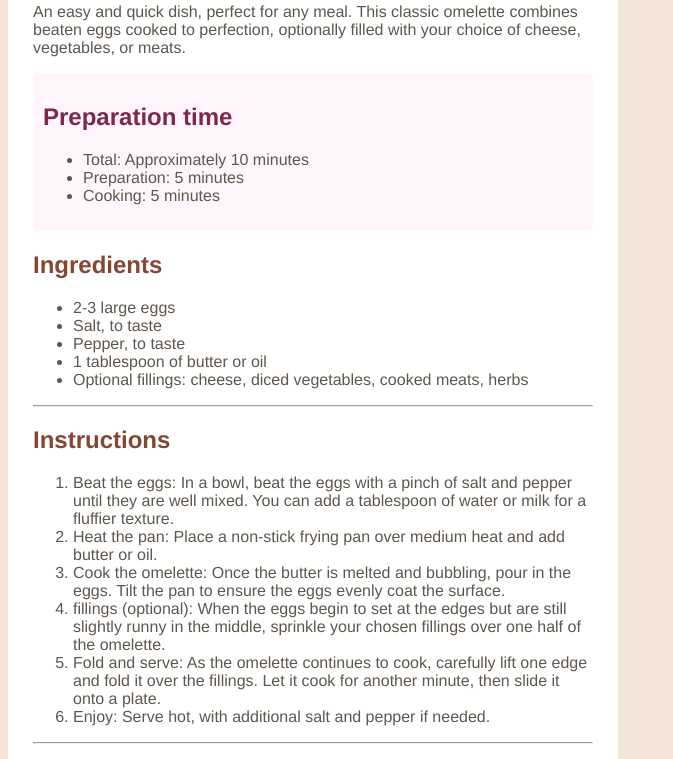
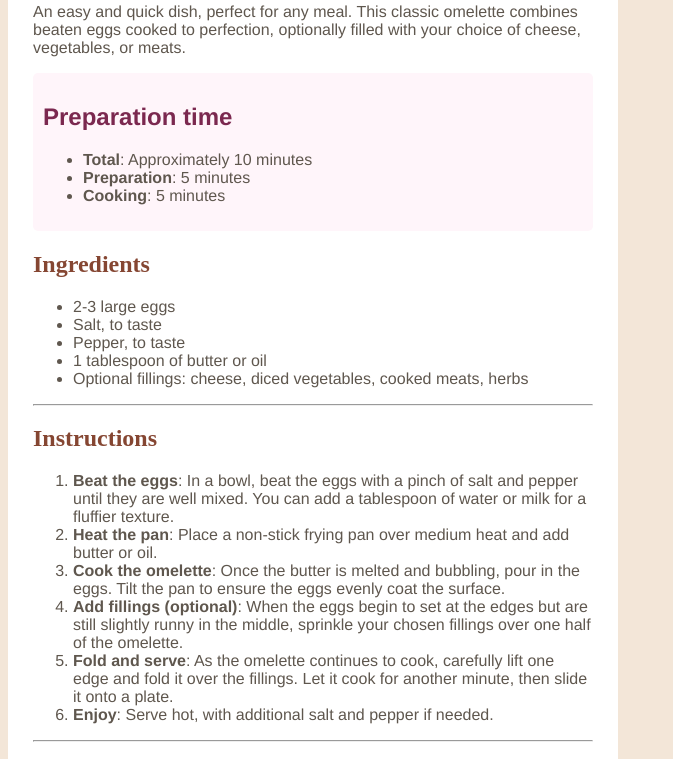
Before and after one commit to Section33-ops/recipe-page, a plain HTML site: page index.html in a window 1280 px wide. Shown: the part 357-1116 px from the top of the page, without its empty margins (0-673 px from the left). Drawn offline with Linux system fonts and the light colour scheme; a web font is replaced by a local one.

Commit message:
Make text bold and also change font of headings

```diff
--- a/index.html
+++ b/index.html
@@ -42,9 +42,11 @@
         <section class="prep_time">
           <h2>Preparation time</h2>
           <ul>
-            <li>Total: Approximately 10 minutes</li>
-            <li>Preparation: 5 minutes</li>
-            <li>Cooking: 5 minutes</li>
+            <li>
+              <span class="bold_text">Total</span>: Approximately 10 minutes
+            </li>
+            <li><span class="bold_text">Preparation</span>: 5 minutes</li>
+            <li><span class="bold_text">Cooking</span>: 5 minutes</li>
           </ul>
         </section>
 
@@ -67,30 +69,34 @@
           <h2>Instructions</h2>
           <ol>
             <li>
-              Beat the eggs: In a bowl, beat the eggs with a pinch of salt and
-              pepper until they are well mixed. You can add a tablespoon of
-              water or milk for a fluffier texture.
+              <span class="bold_text">Beat the eggs</span>: In a bowl, beat the
+              eggs with a pinch of salt and pepper until they are well mixed.
+              You can add a tablespoon of water or milk for a fluffier texture.
             </li>
             <li>
-              Heat the pan: Place a non-stick frying pan over medium heat and
-              add butter or oil.
+              <span class="bold_text">Heat the pan</span>: Place a non-stick
+              frying pan over medium heat and add butter or oil.
             </li>
             <li>
-              Cook the omelette: Once the butter is melted and bubbling, pour in
-              the eggs. Tilt the pan to ensure the eggs evenly coat the surface.
+              <span class="bold_text">Cook the omelette</span>: Once the butter
+              is melted and bubbling, pour in the eggs. Tilt the pan to ensure
+              the eggs evenly coat the surface.
             </li>
             <li>
-              fillings (optional): When the eggs begin to set at the edges but
-              are still slightly runny in the middle, sprinkle your chosen
-              fillings over one half of the omelette.
+              <span class="bold_text">Add fillings (optional)</span>: When the
+              eggs begin to set at the edges but are still slightly runny in the
+              middle, sprinkle your chosen fillings over one half of the
+              omelette.
             </li>
             <li>
-              Fold and serve: As the omelette continues to cook, carefully lift
-              one edge and fold it over the fillings. Let it cook for another
-              minute, then slide it onto a plate.
+              <span class="bold_text">Fold and serve</span>: As the omelette
+              continues to cook, carefully lift one edge and fold it over the
+              fillings. Let it cook for another minute, then slide it onto a
+              plate.
             </li>
             <li>
-              Enjoy: Serve hot, with additional salt and pepper if needed.
+              <span class="bold_text">Enjoy</span>: Serve hot, with additional
+              salt and pepper if needed.
             </li>
           </ol>
         </section>
--- a/style.css
+++ b/style.css
@@ -5,9 +5,12 @@ body {
 
 h2 {
   color: hsl(14, 45%, 36%);
+  font-family: "Outfit";
+  font-weight: 600;
 }
 
-li {
+li,
+p {
   font-size: 16px;
   font-weight: 400;
   color: hsl(30, 10%, 34%);
@@ -37,13 +40,20 @@ li {
 }
 
 .prep_time {
+  font-family: "Young Serif", Helvetica, sans-serif;
   background-color: hsl(330, 100%, 98%);
   padding: 10px;
   border-radius: 5px;
 }
 
 .prep_time h2 {
+  font-family: "Young Serif", Helvetica, sans-serif;
+
   color: hsl(332, 51%, 32%);
+}
+
+.bold_text {
+  font-weight: 700;
 }
 
 .attribution {
```
